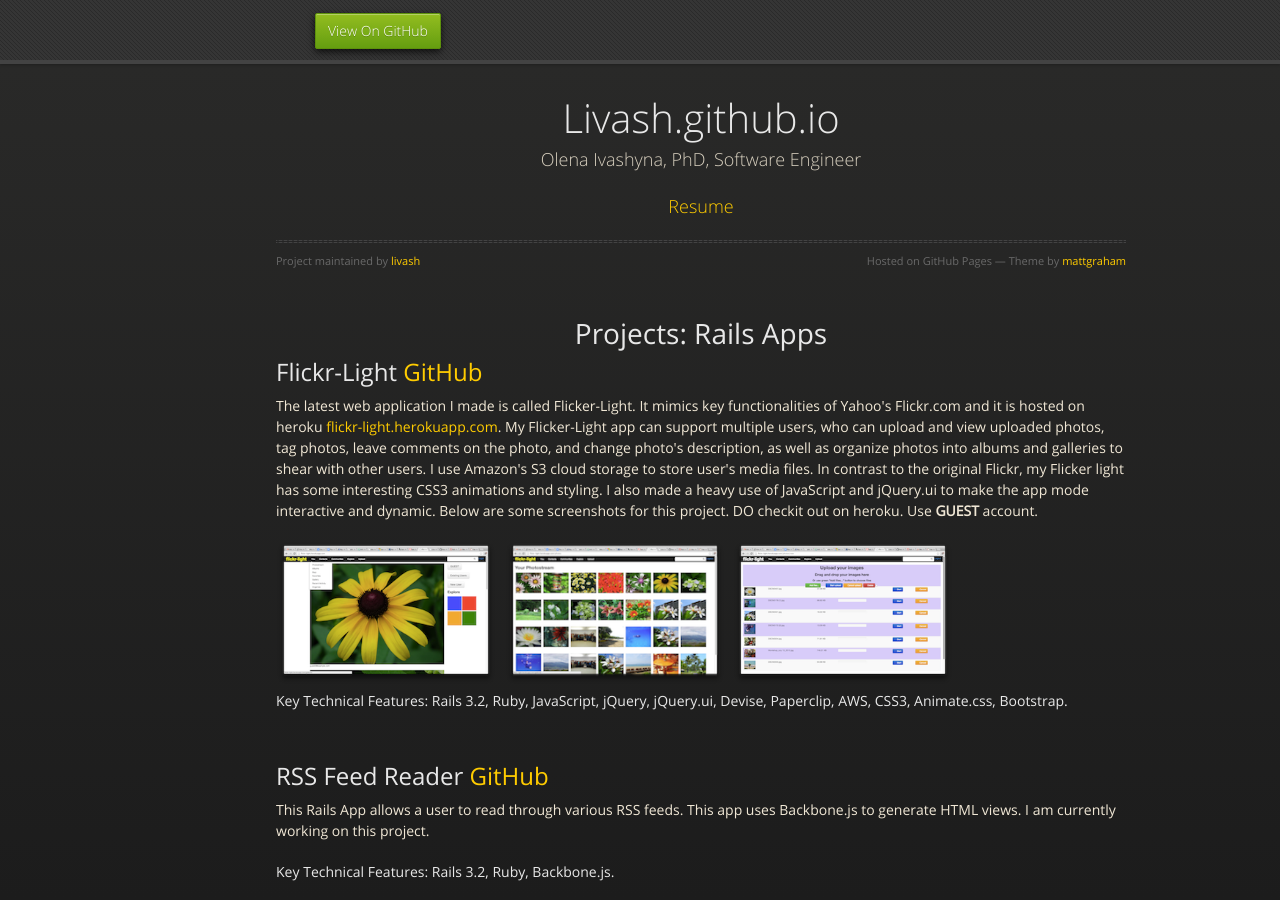
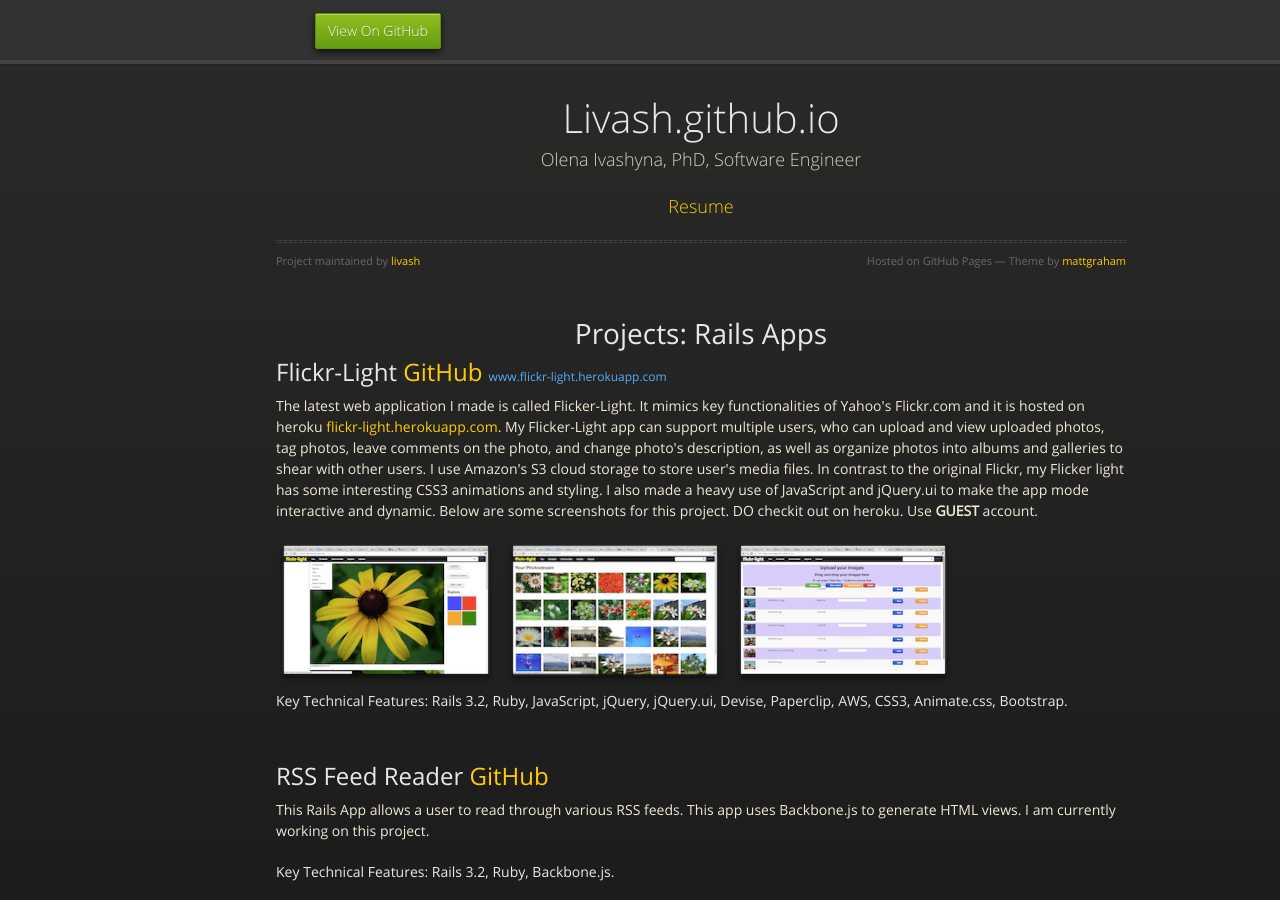
Before and after one commit to livash/livash.github.io, a Jekyll site: the page index.html, which Jekyll copies as it is, in a window 1280 px wide and 900 px high. Built offline with Jekyll 4.4.1, drawn with Linux system fonts in a browser that asks for light colours; nearby versions of some CDN libraries.

Commit message:
link for flickr-light

```diff
--- a/index.html
+++ b/index.html
@@ -34,7 +34,7 @@
 <a name="projects" class="anchor" href="#projects"><span class="octicon octicon-link"></span></a>Projects: Rails Apps</h1>
 
 <h2>
-<a name="flickr-light-github" class="anchor" href="#flickr-light-github"><span class="octicon octicon-link"></span></a>Flickr-Light <a href="https://github.com/livash/Flicker">GitHub</a>
+<a name="flickr-light-github" class="anchor" href="#flickr-light-github"><span class="octicon octicon-link"></span></a>Flickr-Light <a href="https://github.com/livash/Flicker">GitHub</a> <a style="font-size: 12px; color: #58ACFA" href="http://flickr-light.herokuapp.com"> www.flickr-light.herokuapp.com</a>
 </h2>
 
 <p>The latest web application I made is called Flicker-Light. It mimics key functionalities of Yahoo's Flickr.com and it is hosted on heroku <a href="http://flickr-light.herokuapp.com">flickr-light.herokuapp.com</a>. My Flicker-Light app can support multiple users, who can upload and view uploaded photos, tag photos, leave comments on the photo, and change photo's description, as well as organize photos into albums and galleries to shear with other users. I use Amazon's S3 cloud storage to store user's media files. In contrast to the original Flickr, my Flicker light has some interesting CSS3 animations and styling. I also made a heavy use of JavaScript and jQuery.ui to make  the app mode interactive and dynamic. Below are some screenshots for this project. DO checkit out on heroku. Use <b>GUEST</b> account.</p>
```
